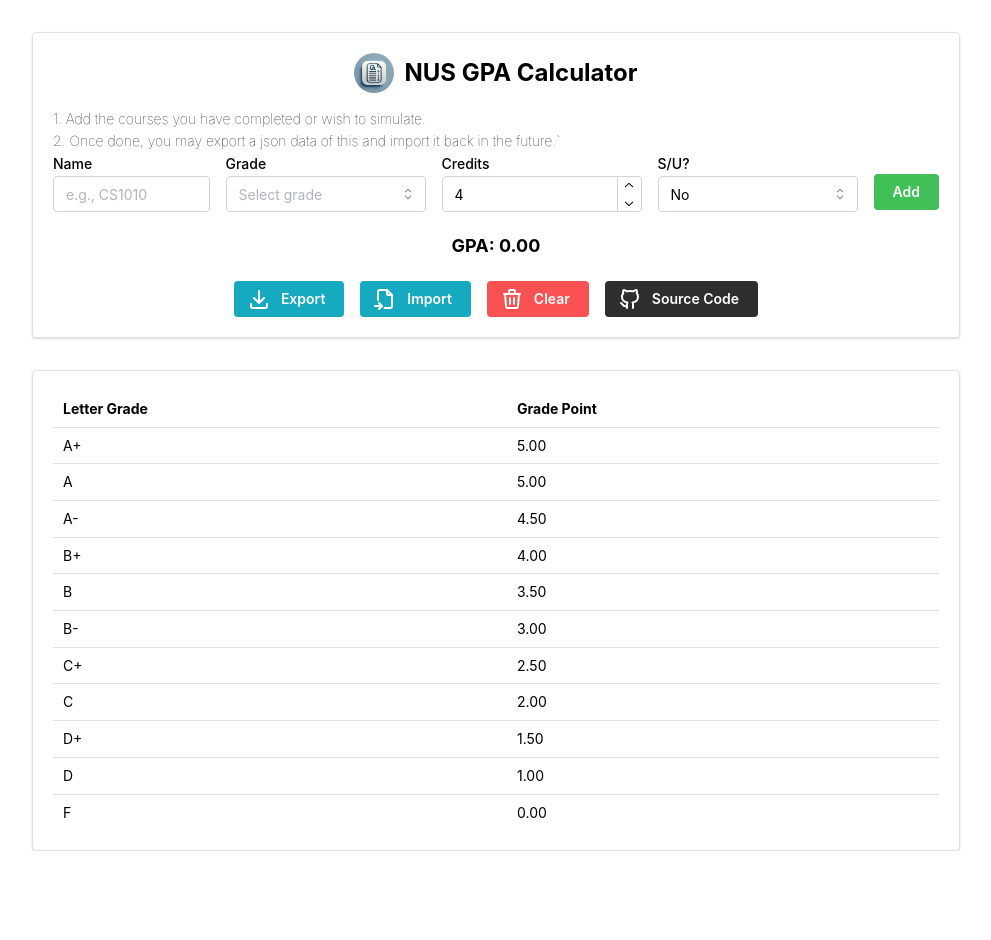
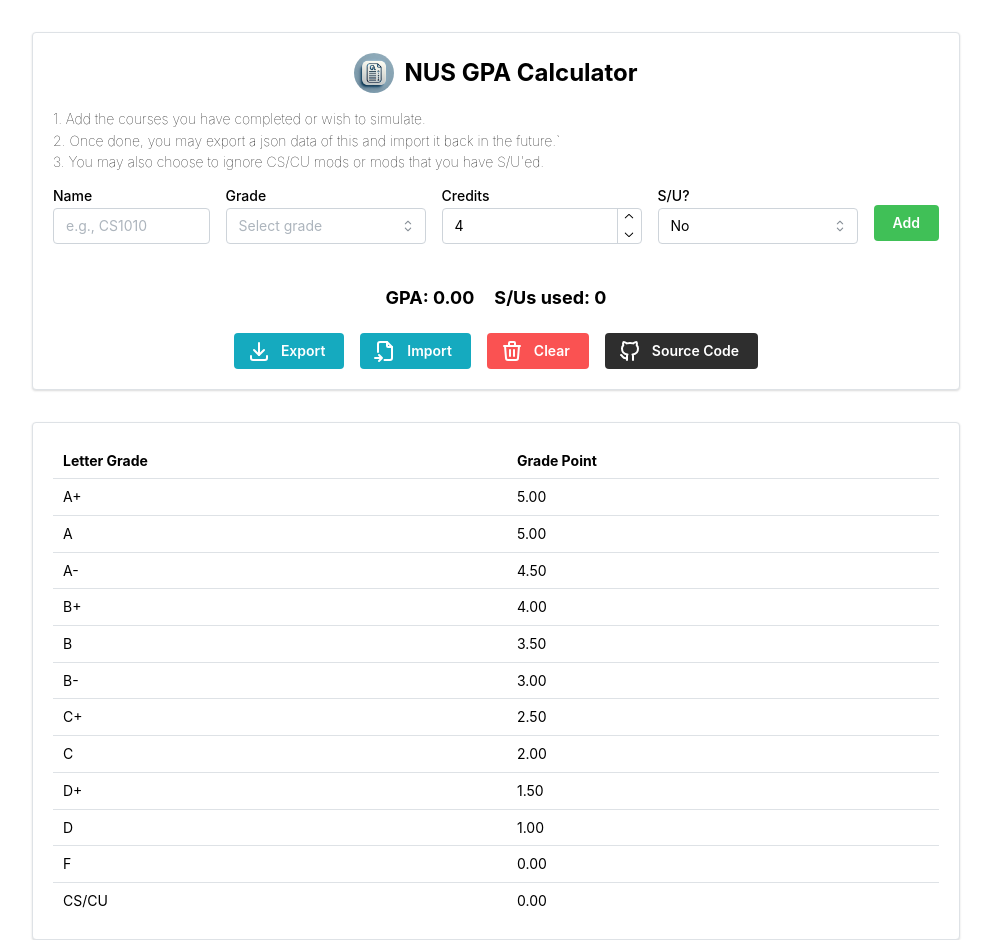
Before and after one commit to raihahahan/gpa-simulator, a Next.js app: page / in a window 1280 px wide. Shown: the whole page, without its empty margins (144-1135 px from the left). Before the commit the page ends 851 px from the top, so only its background shows below. Built offline with nearby package versions, Linux system fonts and the light colour scheme.

Commit message:
Add CSCU grade

```diff
--- a/src/common/data.ts
+++ b/src/common/data.ts
@@ -4,6 +4,7 @@
   instructions: [
     "Add the courses you have completed or wish to simulate.",
     "Once done, you may export a json data of this and import it back in the future.`",
+    "You may also choose to ignore CS/CU mods or mods that you have S/U'ed.",
   ],
   title: "NUS GPA Calculator",
   description: "Calculate and simulate your NUS GPA",
@@ -22,6 +23,7 @@
   { grade: "D+", points: 1.5 },
   { grade: "D", points: 1.0 },
   { grade: "F", points: 0.0 },
+  { grade: "CS/CU", points: 0.0 },
 ];
 
 export const gradePoints = {
--- a/src/common/hooks.ts
+++ b/src/common/hooks.ts
@@ -12,3 +12,23 @@
 
   return { xs, sm, md, lg, xl, larger_than_xl };
 }
+
+import { useEffect } from "react";
+import { Module } from "@/features/grading/types";
+
+export const usePreventPageRefresh = (modules: Module[]) => {
+  useEffect(() => {
+    const handleBeforeUnload = (event: BeforeUnloadEvent) => {
+      if (modules.length > 0) {
+        event.preventDefault();
+        event.returnValue = ""; // Standard for modern browsers
+      }
+    };
+
+    window.addEventListener("beforeunload", handleBeforeUnload);
+
+    return () => {
+      window.removeEventListener("beforeunload", handleBeforeUnload);
+    };
+  }, [modules.length]);
+};
--- a/src/features/grading/components.tsx
+++ b/src/features/grading/components.tsx
@@ -10,7 +10,7 @@
   Group,
   ActionIcon,
 } from "@mantine/core";
-import { calculateGPA } from "./utils";
+import { calculateGPA, calculateSuCount } from "./utils";
 import Image from "next/image";
 import ComponentWrapper from "@/common/wrapper";
 import { data, GRADES } from "../../common/data";
@@ -21,7 +21,7 @@
   IconPlus,
   IconTrash,
 } from "@tabler/icons-react";
-import { useGlobalMediaQuery } from "@/common/hooks";
+import { useGlobalMediaQuery, usePreventPageRefresh } from "@/common/hooks";
 import { useGrading } from "./hooks";
 import { useRouter } from "next/navigation";
 
@@ -41,8 +41,10 @@
     editingIndex,
     error,
   } = useGrading();
+  usePreventPageRefresh(modules);
 
   const gpa = calculateGPA(modules);
+  const SUs = calculateSuCount(modules);
   const router = useRouter();
   const goToGitHub = () => router.push(data.githubLink);
 
@@ -82,7 +84,7 @@
           </Text>
         );
       })}
-
+      <div style={{ marginTop: 10 }}></div>
       {/* Input Form */}
       <Group
         mb="lg"
@@ -198,6 +200,14 @@
       {error && (
         <Text style={{ color: "red", textAlign: "center" }}>{error}</Text>
       )}
+      <div
+        style={{
+          alignSelf: "center",
+          justifySelf: "center",
+          display: "flex",
+          flexDirection: xs ? "column" : "row",
+        }}
+      >
         <Text
           style={{ textAlign: "center", fontWeight: "bold" }}
           size="lg"
@@ -205,6 +215,15 @@
         >
           GPA: {gpa}
         </Text>
+        <div style={{ margin: xs ? 0 : 10 }}></div>
+        <Text
+          style={{ textAlign: "center", fontWeight: "bold" }}
+          size="lg"
+          mt="lg"
+        >
+          S/Us used: {SUs}
+        </Text>
+      </div>
 
       {/* Import/Export Buttons */}
       <Group
--- a/src/features/grading/utils.ts
+++ b/src/features/grading/utils.ts
@@ -1,7 +1,7 @@
 import { Module } from "./types";
 
 export const calculateGPA = (modules: Module[]): string => {
-  modules = modules.filter((m) => !m.su);
+  modules = modules.filter((m) => !m.su && m.name != "CS/CU");
   const totalCredits = modules.reduce((acc, module) => acc + module.credits, 0);
   const totalPoints = modules.reduce(
     (acc, module) => acc + module.credits * module.points,
@@ -9,3 +9,7 @@
   );
   return totalCredits > 0 ? (totalPoints / totalCredits).toFixed(2) : "0.00";
 };
+
+export const calculateSuCount = (modules: Module[]): number => {
+  return modules.filter((m) => m.su).length;
+};
```
Lines whose indentation alone changed are shown as unchanged.
